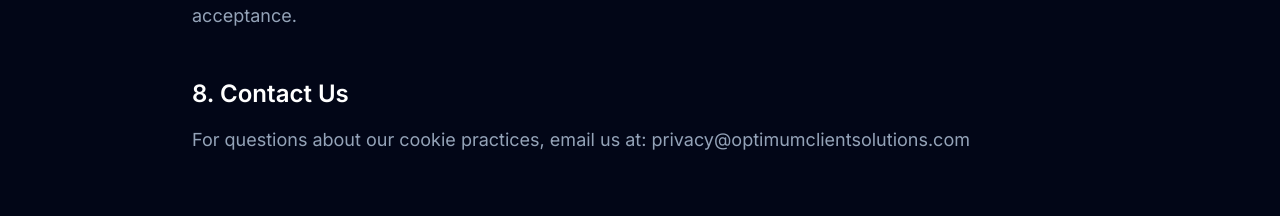
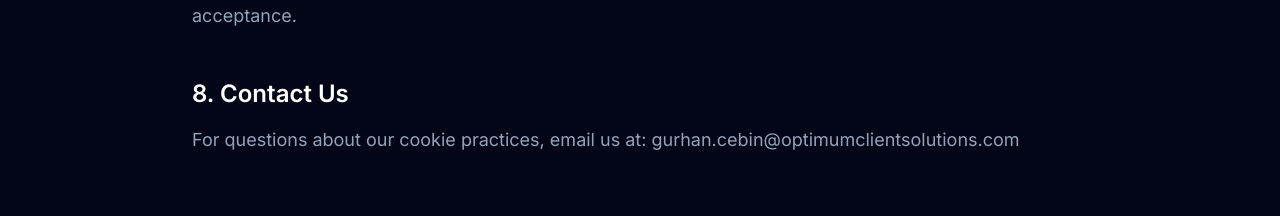
Before and after one commit to gurhancebin-alt/optimumclientsolutions, a React (Vite) app: page /legal/cookies in a window 1280 px wide. Shown: the part 2227-2443 px from the top of the page. Built offline with nearby package versions, Linux system fonts and the light colour scheme; no server answers.

Commit message:
Update legal.js
fixed all emails

```diff
--- a/src/data/legal.js
+++ b/src/data/legal.js
@@ -41,7 +41,7 @@ export const legalContent = {
       },
       {
         heading: "10. Contact Information",
-        content: "For questions about this privacy policy or to exercise your data rights, contact us at: privacy@optimumclientsolutions.com or through our contact form."
+        content: "For questions about this privacy policy or to exercise your data rights, contact us at: gurhan.cebin@optimumclientsolutions.com or through our contact form."
       }
     ]
   },
@@ -99,7 +99,7 @@ export const legalContent = {
       },
       {
         heading: "13. Contact",
-        content: "For questions regarding these Terms and Conditions, contact us at: legal@optimumclientsolutions.com"
+        content: "For questions regarding these Terms and Conditions, contact us at: gurhan.cebin@optimumclientsolutions.com"
       }
     ]
   },
@@ -137,7 +137,7 @@ export const legalContent = {
       },
       {
         heading: "8. Contact Us",
-        content: "For questions about our cookie practices, email us at: privacy@optimumclientsolutions.com"
+        content: "For questions about our cookie practices, email us at: gurhan.cebin@optimumclientsolutions.com"
       }
     ]
   },
```
